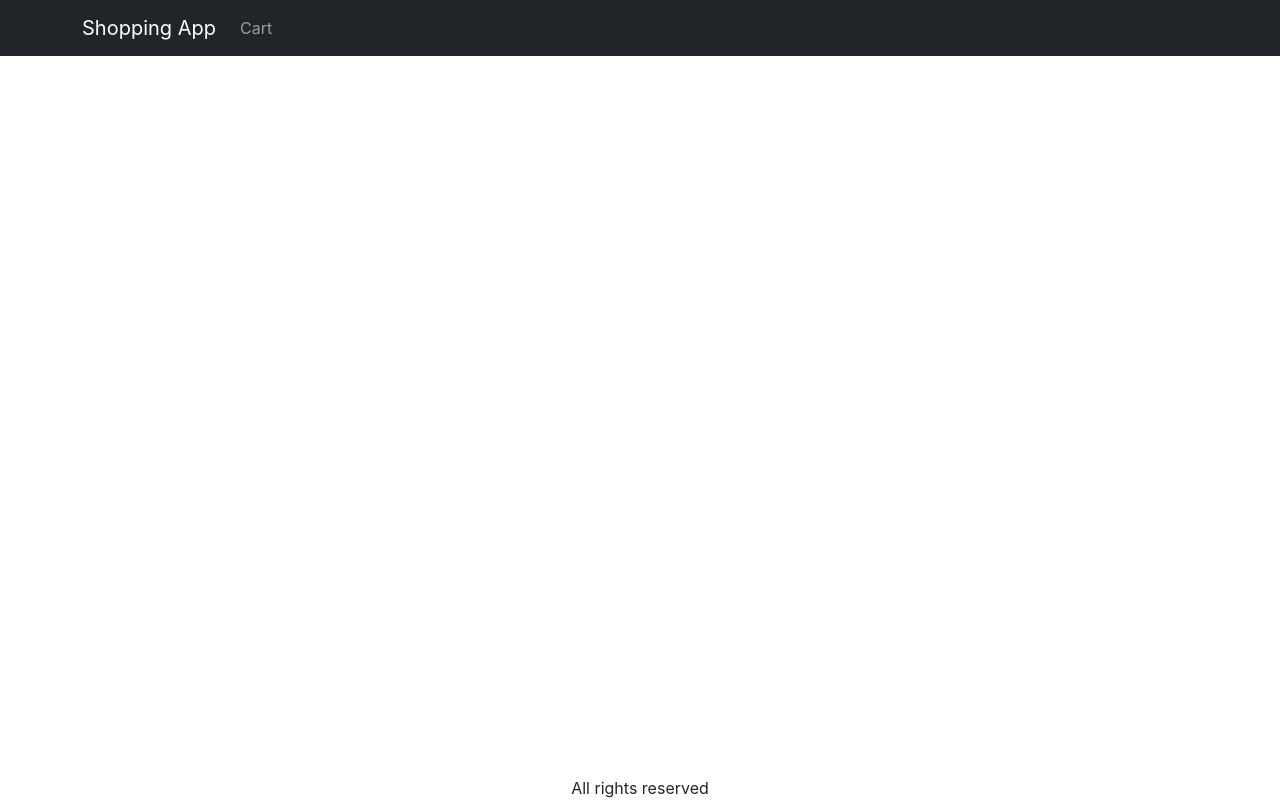
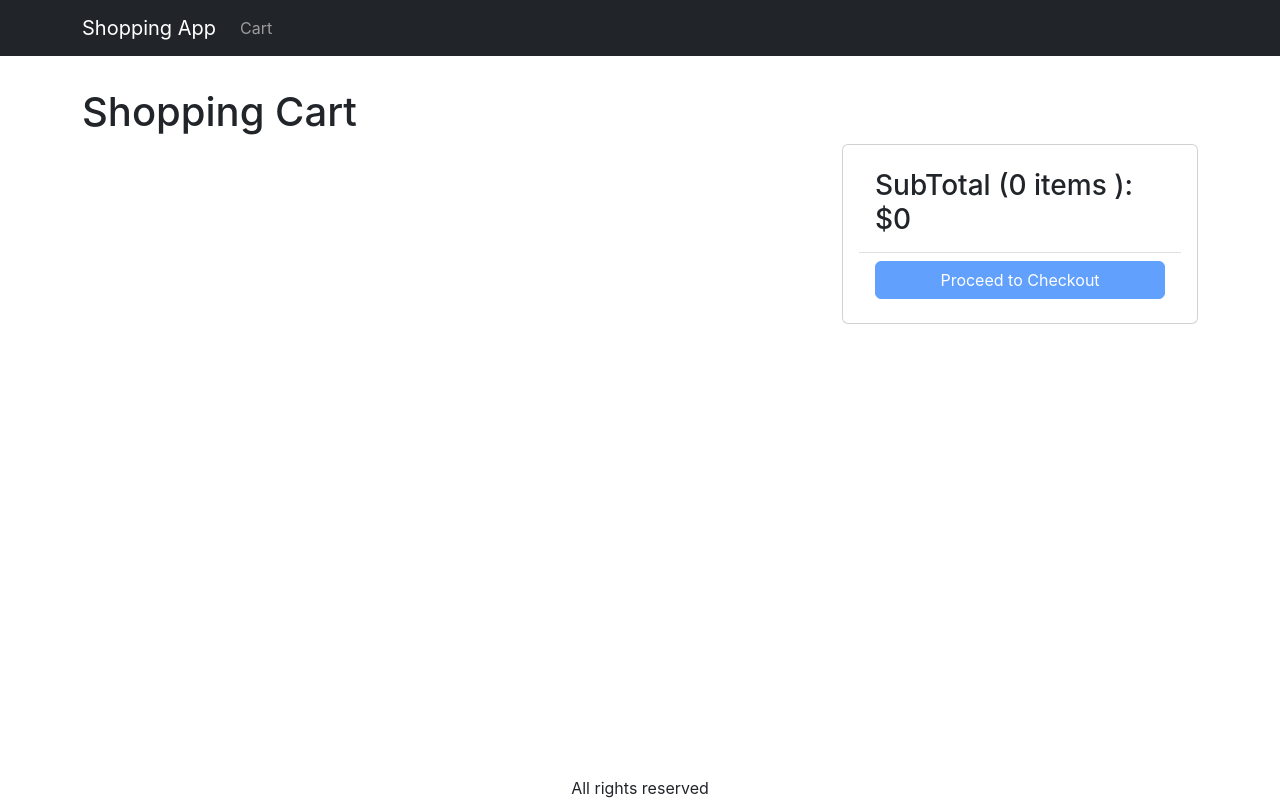
Before and after one commit to MasihNazir/shopping, a React (Create React App) app in the folder frontend/: page /cart in a window 1280 px wide. Built offline with nearby package versions, Linux system fonts and the light colour scheme.

Commit message:
CartScreen update

```diff
--- a/frontend/src/App.js
+++ b/frontend/src/App.js
@@ -8,6 +8,7 @@ import { Badge, Nav } from 'react-bootstrap';
 import { Link } from 'react-router-dom';
 import { useContext } from 'react';
 import { Store } from './Store';
+import CartScreen from './screens/CartScreen';
 
 function App() {
   const { state } = useContext(Store);
@@ -38,6 +39,7 @@ function App() {
           <Container className="mt-3">
             <Routes>
               <Route path="/product/:slug" element={<ProductScreen />} />
+              <Route path="/cart" element={<CartScreen />} />
               <Route path="/" element={<HomeScreen />} />
             </Routes>
           </Container>
--- a/frontend/src/index.css
+++ b/frontend/src/index.css
@@ -50,3 +50,7 @@ main {
   background-color: #ffc000;
   color: black;
 }
+
+.img-thumbnail {
+  height: 80px;
+}
--- /dev/null
+++ b/frontend/src/screens/CartScreen.jsx
@@ -0,0 +1,92 @@
+import React, { useContext } from 'react';
+import { Button, Card, Col, ListGroup, Row } from 'react-bootstrap';
+import { Helmet } from 'react-helmet-async';
+import { Link } from 'react-router-dom';
+import MessageBox from '../components/MessageBox';
+import { Store } from '../Store';
+
+export default function CartScreen() {
+  const { state } = useContext(Store);
+  const {
+    cart: { cartItems },
+  } = state;
+  return (
+    <div>
+      <Helmet>
+        <title>Shopping Cart</title>
+      </Helmet>
+      <h1>Shopping Cart</h1>
+      <Row>
+        <Col md={8}>
+          {cartItems.lenght === 0 ? (
+            <MessageBox>
+              Cart is Empty. <Link to="/">Go Shopping</Link>
+            </MessageBox>
+          ) : (
+            <ListGroup>
+              {cartItems.map((item) => (
+                <ListGroup.Item>
+                  <Row className="align-items-center">
+                    <Col md={4}>
+                      <img
+                        src={item.image}
+                        alt={item.name}
+                        className="img-fluid rounded img-thumbnail"
+                      />{' '}
+                      <Link to={`/product/${item.slug}`}>{item.name}</Link>
+                    </Col>
+                    <Col md={3}>
+                      <Button variant="light" disabled={item.quantity === 1}>
+                        <i className="fa fa-minus-circle"></i>
+                      </Button>{' '}
+                      <span>{item.quantity}</span>{' '}
+                      <Button
+                        variant="light"
+                        disabled={item.quantity === item.countInStock}
+                      >
+                        <i className="fas fa-plus-circle"></i>
+                      </Button>
+                    </Col>
+                    <Col md={3}>${item.price}</Col>
+                    <Col md={2}>
+                      <Button variant="light">
+                        <i className="fa fa-trash"></i>
+                      </Button>
+                    </Col>
+                  </Row>
+                </ListGroup.Item>
+              ))}
+            </ListGroup>
+          )}
+        </Col>
+        <Col md={4}>
+          <Card>
+            <Card.Body>
+              <ListGroup variant="flush">
+                <ListGroup.Item>
+                  <h3>
+                    SubTotal ({cartItems.reduce((a, c) => a + c.quantity, 0)}{' '}
+                    items ): $
+                    {cartItems.reduce((a, c) => a + c.price * c.quantity, 0)}
+                  </h3>
+                </ListGroup.Item>
+                <ListGroup.Item>
+                  <div className="d-grid">
+                    <Button
+                      type="button"
+                      variant="primary"
+                      disabled={cartItems.length === 0}
+                    >
+                      {' '}
+                      Proceed to Checkout
+                    </Button>
+                  </div>
+                </ListGroup.Item>
+              </ListGroup>
+            </Card.Body>
+          </Card>
+        </Col>
+      </Row>
+    </div>
+  );
+}
--- a/frontend/src/screens/ProductScreen.jsx
+++ b/frontend/src/screens/ProductScreen.jsx
@@ -6,7 +6,7 @@ import Card from 'react-bootstrap/esm/Card';
 import Badge from 'react-bootstrap/esm/Badge';
 import Button from 'react-bootstrap/esm/Button';
 import ListGroup from 'react-bootstrap/esm/ListGroup';
-import { useParams } from 'react-router-dom';
+import { useNavigate, useParams } from 'react-router-dom';
 import Rating from '../components/Rating';
 import { Helmet } from 'react-helmet-async';
 import LoadingBox from '../components/LoadingBox';
@@ -28,6 +28,7 @@ const reducer = (state, action) => {
 };
 
 function ProductScreen() {
+  const navigate = useNavigate();
   const params = useParams();
   const { slug } = params;
   const [{ loading, error, product }, dispatch] = useReducer(reducer, {
@@ -72,6 +73,7 @@ function ProductScreen() {
       type: 'CART_ADD_ITEM',
       payload: { ...product, quantity },
     });
+    navigate('/cart');
   };
 
   return loading ? (
```
